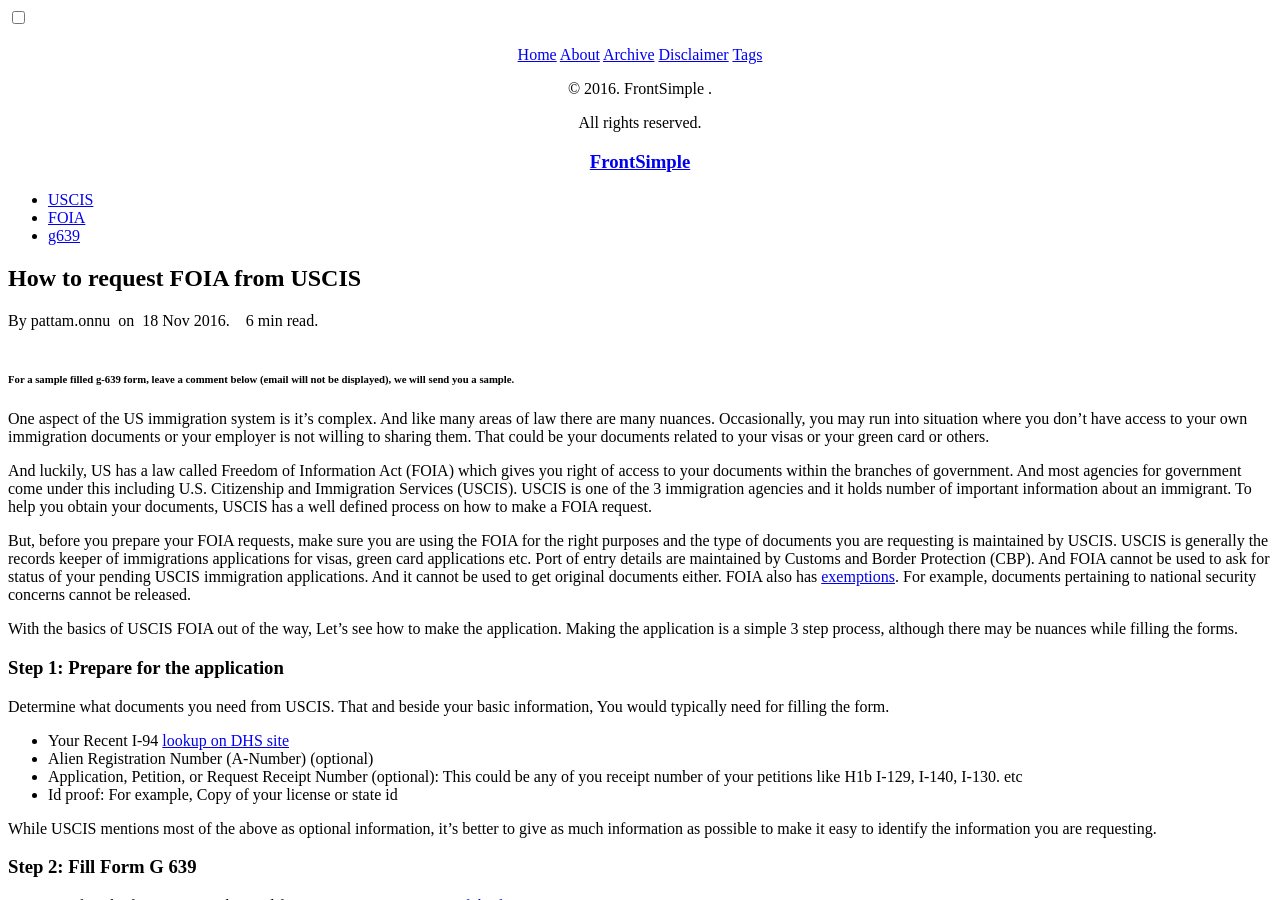
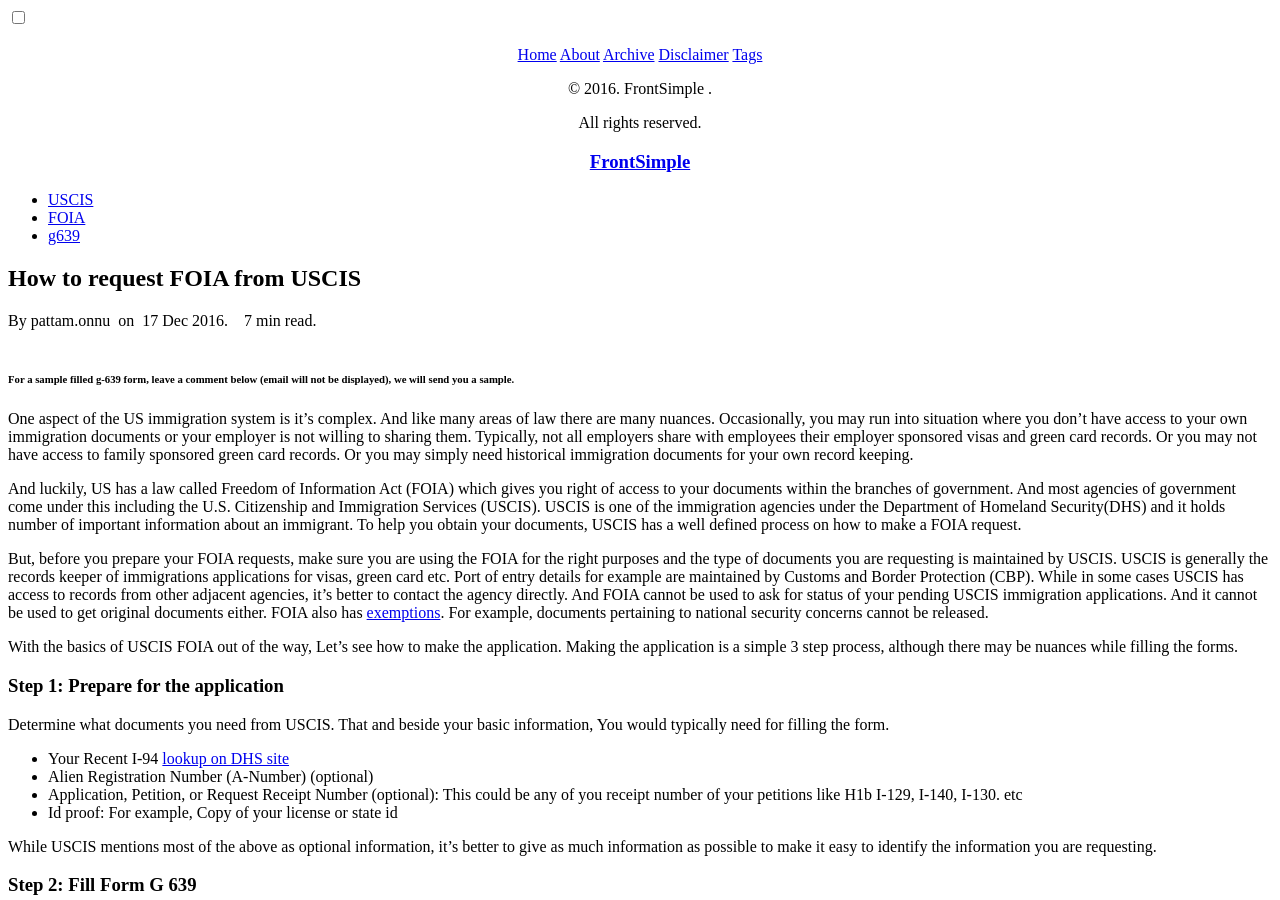
Before and after one commit to gitforwork2/gitforwork.github.io, a Jekyll site: the page built from _posts/2016-12-17-how-to-request-FOIA-from-USCIS.md, in a window 1280 px wide and 900 px high. Built offline with Jekyll 4.4.1, drawn with Linux system fonts in a browser that asks for light colours; comment, search, counter and statistics services are not loaded.

Commit message:
Making it comprehensive

```diff
--- a/_posts/2016-11-18-how-to-request-FOIA-from-USCIS.md
+++ b/_posts/2016-12-17-how-to-request-FOIA-from-USCIS.md
@@ -1,7 +1,7 @@
 ---
 layout: post
 title: How to request FOIA from USCIS
-date: 2016-11-18
+date: 2016-12-17
 tags: USCIS FOIA g639
 comments: true
 description: 3 Steps to request FOIA with USCIS using form G 639 to request immigration records
@@ -11,16 +11,21 @@ description: 3 Steps to request FOIA with USCIS using form G 639 to request immi
 
 One aspect of the US immigration system is it's complex. And like many areas of law there are many nuances. Occasionally,
  you may run into situation where you don't have access to your own immigration documents or your employer is not
- willing to sharing them. That could be your documents related to your visas or your green card or others.
+ willing to sharing them. Typically, not all employers share with employees their employer sponsored visas and green card
+ records. Or you may not have access to family sponsored green card records. Or you may simply need historical immigration documents for
+ your own record keeping.
 
  And luckily, US has a law called Freedom of Information Act (FOIA) which gives you right of access to your documents within the branches of government.
- And most agencies for government come under this including U.S. Citizenship and Immigration Services (USCIS). USCIS is one of the 3 immigration agencies and it holds number of important information about an immigrant. To help you
- obtain your documents, USCIS has a well defined process on how to make a FOIA request.
+ And most agencies of government come under this including the U.S. Citizenship and Immigration Services (USCIS).
+  USCIS is one of the immigration agencies under the Department of Homeland Security(DHS) and it holds number
+  of important information about an immigrant. To help you obtain your documents, USCIS has a well defined
+  process on how to make a FOIA request.
 
  But, before you prepare your FOIA requests, make sure you are using the FOIA for the right purposes and the
  type of documents you are requesting is maintained by USCIS. USCIS is generally the records keeper of immigrations
- applications for visas, green card applications etc. Port of entry details are maintained by Customs and Border Protection (CBP).
- And FOIA cannot be used to ask for status of your pending USCIS immigration applications. And it cannot be used to get original documents either.
+ applications for visas, green card etc. Port of entry details for example are maintained by
+ Customs and Border Protection (CBP). While in some cases USCIS has access to records from other adjacent agencies,
+ it's better to contact the agency directly. And FOIA cannot be used to ask for status of your pending USCIS immigration applications. And it cannot be used to get original documents either.
  FOIA also has [exemptions](http://www.dhs.gov/xfoia/gc_1208265747435.shtm). For example, documents pertaining to national security concerns cannot be released.
 
  With the basics of USCIS FOIA out of the way, Let's see how to make the application.
```
